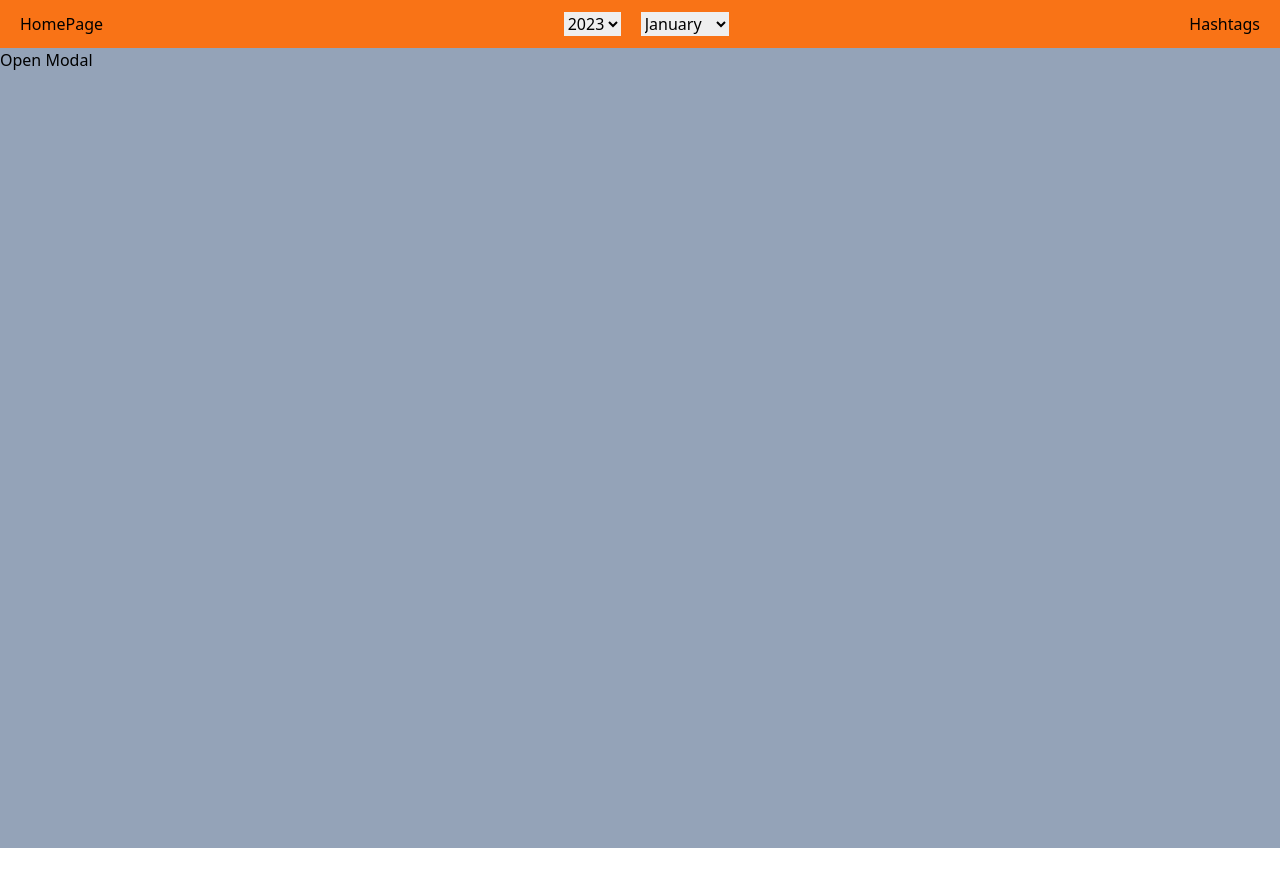
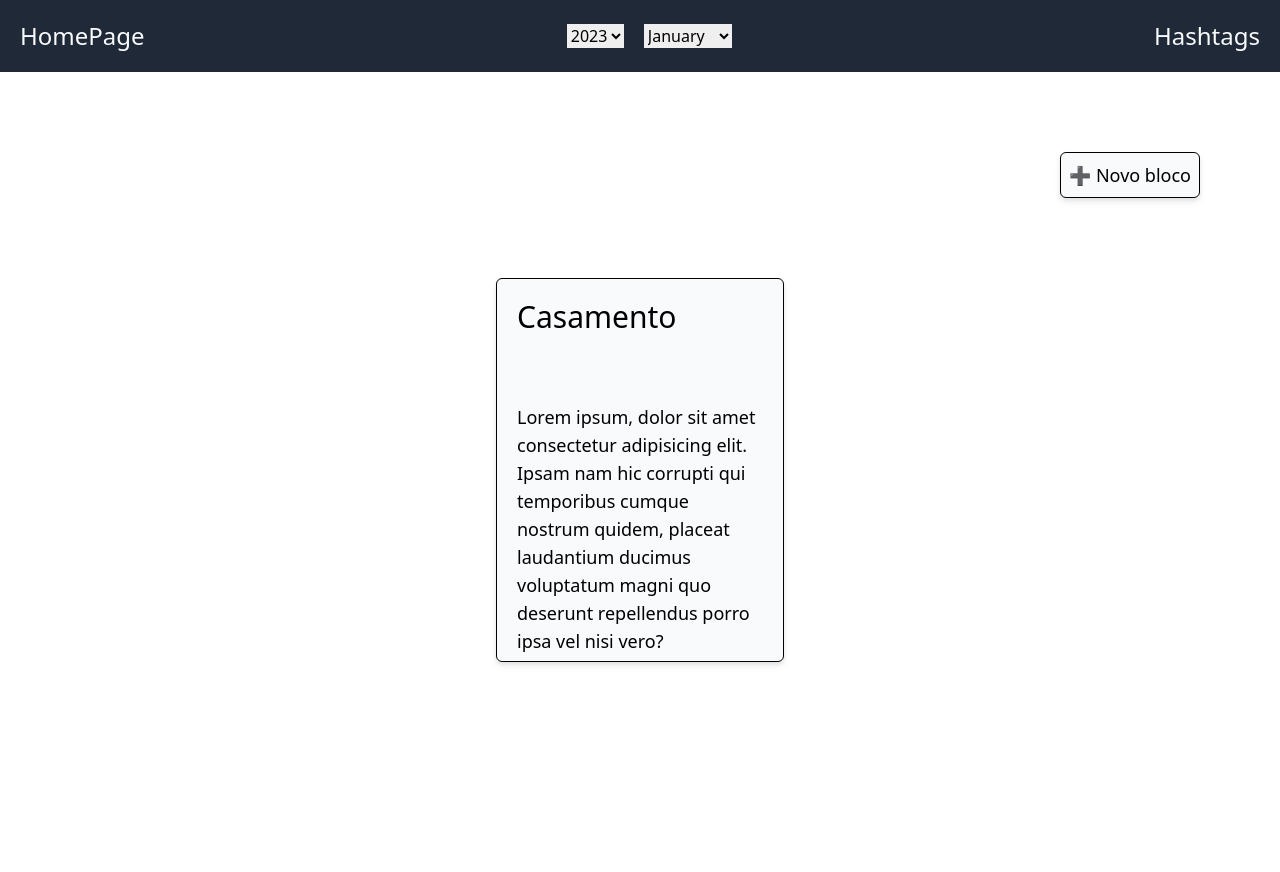
Before and after one commit to rodrigolalbuquerque/social-media-manager, a Next.js app: page /hashtags in a window 1280 px wide. Before the commit the page ends 848 px from the top, so only its background shows below. Built offline with nearby package versions, Linux system fonts and the light colour scheme.

Commit message:
last updates

```diff
--- /dev/null
+++ b/app/api/createHashtag/route.ts
@@ -0,0 +1,5 @@
+import { NextApiRequest, NextApiResponse } from "next";
+
+const handler = (req: NextApiRequest, res: NextApiResponse) => {};
+
+export default handler;
--- a/app/hashtags/page.tsx
+++ b/app/hashtags/page.tsx
@@ -1,21 +1,74 @@
-"use client"
+"use client";
 import { useState } from "react";
 
 function page() {
   const [modal, setModa] = useState(false);
 
   const toggleModal = () => {
-    setModa(prevModal => prevModal ? false : true);
+    setModa((prevModal) => (prevModal ? false : true));
   };
 
   return (
-    <div className="h-screen relative bg-slate-400">
-      <div className={`${!modal && 'hidden'} absolute left-0 right-0 top-40 mx-auto h-60 w-60 bg-red-600`}></div>
-      <div className="">
-      <button onClick={toggleModal}>Open Modal</button>
+    <div className="relative h-screen">
+      <div
+        className={`${
+          !modal && "hidden"
+        } absolute left-0 right-0 top-40 z-10 mx-auto flex w-80 flex-col items-center justify-center rounded-md border border-black bg-slate-50 drop-shadow-md`}
+      >
+        <form
+          method="POST"
+          className="form my-5 flex flex-col items-center justify-center gap-12"
+        >
+          <div className="flex flex-col items-center justify-center">
+            <label htmlFor="block-name" className="mb-2 text-xl">
+              Nome do Bloco
+            </label>
+            <input
+              required
+              type="text"
+              id="block-name"
+              className="name w-60 rounded-md border border-black bg-slate-50 p-2 text-lg drop-shadow-md"
+            />
+          </div>
+          <div className="hBlock flex flex-col items-center justify-center">
+            <label htmlFor="block" className="mb-2 text-xl">
+              Hashtags
+            </label>
+            <textarea
+              required
+              id="block"
+              className="h-36 w-60 resize-none rounded-md border border-black bg-slate-50 p-2 text-lg drop-shadow-md"
+            />
+          </div>
+          <button
+            type="submit"
+            className="w-20 rounded-md border border-black bg-slate-50 px-5 py-2 drop-shadow-md"
+          >
+            Criar
+          </button>
+        </form>
+      </div>
+      <div className="flex justify-end">
+        <button
+          onClick={toggleModal}
+          className="my-20 mr-20 rounded-md border border-black bg-slate-50 p-2 text-lg drop-shadow-md"
+        >
+          &#10133; Novo bloco
+        </button>
+      </div>
+      <div className="flex justify-center gap-10">
+        <div className="min-h-72 w-72 max-w-lg rounded-md border border-black bg-slate-50 drop-shadow-md lg:h-96">
+          <h2 className="mb-7 p-5 text-3xl">Casamento</h2>
+          <p className="p-5 text-lg">
+            Lorem ipsum, dolor sit amet consectetur adipisicing elit. Ipsam nam
+            hic corrupti qui temporibus cumque nostrum quidem, placeat
+            laudantium ducimus voluptatum magni quo deserunt repellendus porro
+            ipsa vel nisi vero?
+          </p>
+        </div>
+      </div>
     </div>
-    </div>
-  )
+  );
 }
 
-export default page
+export default page;
--- a/app/layout.tsx
+++ b/app/layout.tsx
@@ -1,24 +1,24 @@
-import './globals.css'
-import Navbar from '@/components/Navbar'
+import "./globals.css";
+import Navbar from "@/components/Navbar";
 
 export const metadata = {
-  title: 'Create Next App',
-  description: 'Generated by create next app',
-}
+  title: "Create Next App",
+  description: "Generated by create next app",
+};
 
 export default function RootLayout({
   children,
 }: {
-  children: React.ReactNode
+  children: React.ReactNode;
 }) {
   return (
     <html lang="en">
-      <body>
+      <body className="min-h-screen">
         <main className="min-h-screen">
           <Navbar />
           {children}
         </main>
       </body>
     </html>
-  )
+  );
 }
--- a/app/page.tsx
+++ b/app/page.tsx
@@ -12,7 +12,7 @@ export default async function posts() {
   `);
 
   return (
-    <section className="flex items-center justify-center gap-10">
+    <section className="flex h-screen items-center justify-center gap-10">
       {post?.map((post) => {
         return (
           <div className="w-80 bg-slate-50">
--- a/components/Navbar.tsx
+++ b/components/Navbar.tsx
@@ -1,12 +1,12 @@
-import Link from "next/link"
+import Link from "next/link";
 
 function Navbar() {
   return (
-    <div className="flex justify-between items-center bg-orange-500">
-        <Link href='/' className="ml-5">
+    <div className="flex items-center justify-between bg-gray-800">
+      <Link href="/" className="my-5 ml-5 text-2xl font-medium text-slate-50">
         HomePage
       </Link>
-        <div className="flex gap-5 my-3 mx-5">
+      <div className="mx-5 my-5 flex gap-5">
         <div className="date-container">
           <select id="year">
             <option value="2023">2023</option>
@@ -21,11 +21,14 @@ function Navbar() {
           </select>
         </div>
       </div>
-        <Link href='/hashtags' className="mr-5">
+      <Link
+        href="/hashtags"
+        className="my-5 mr-5 text-2xl font-medium text-slate-50"
+      >
         Hashtags
       </Link>
     </div>
-  )
+  );
 }
 
-export default Navbar
+export default Navbar;
```
Lines whose indentation alone changed are shown as unchanged.
